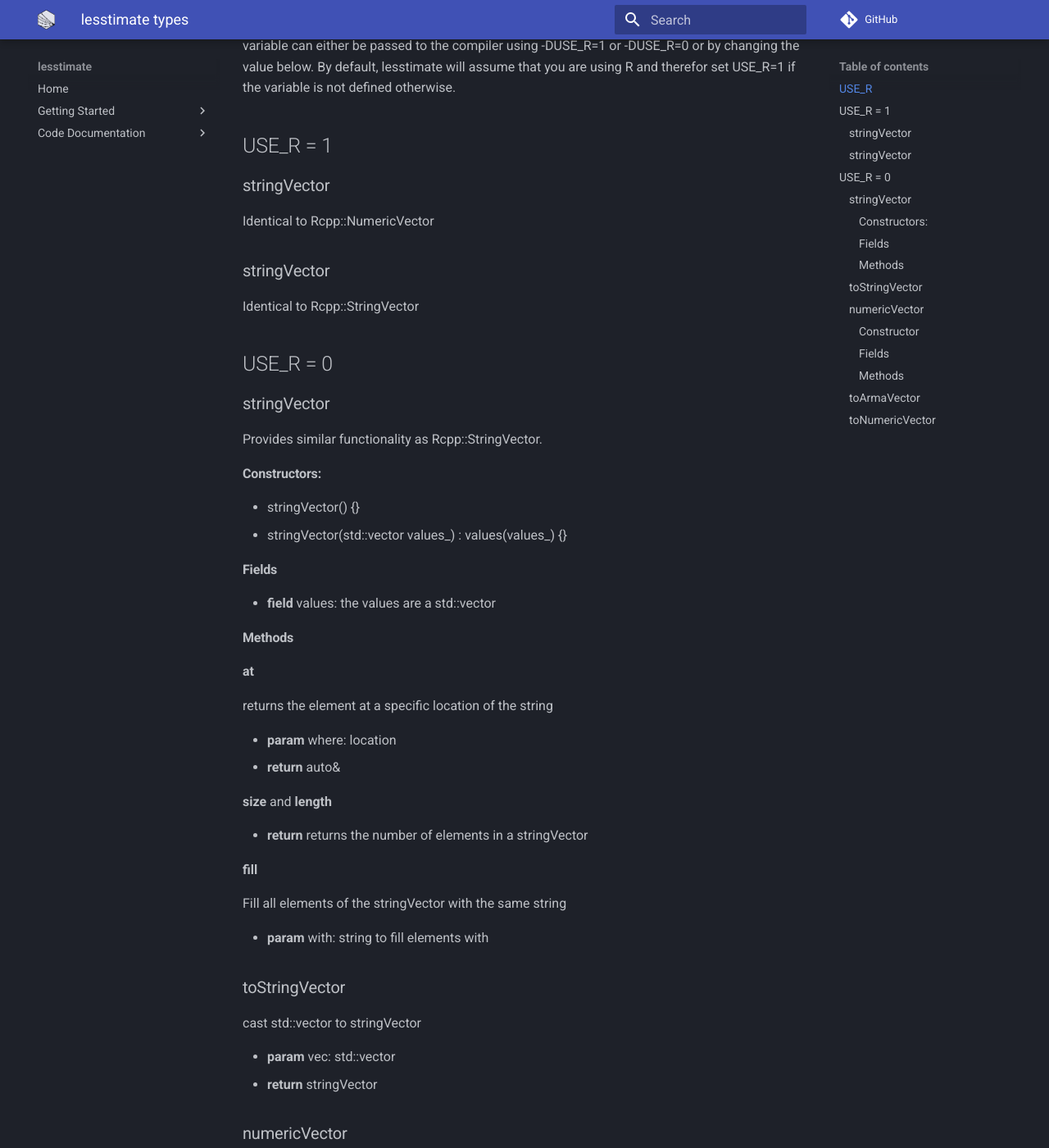
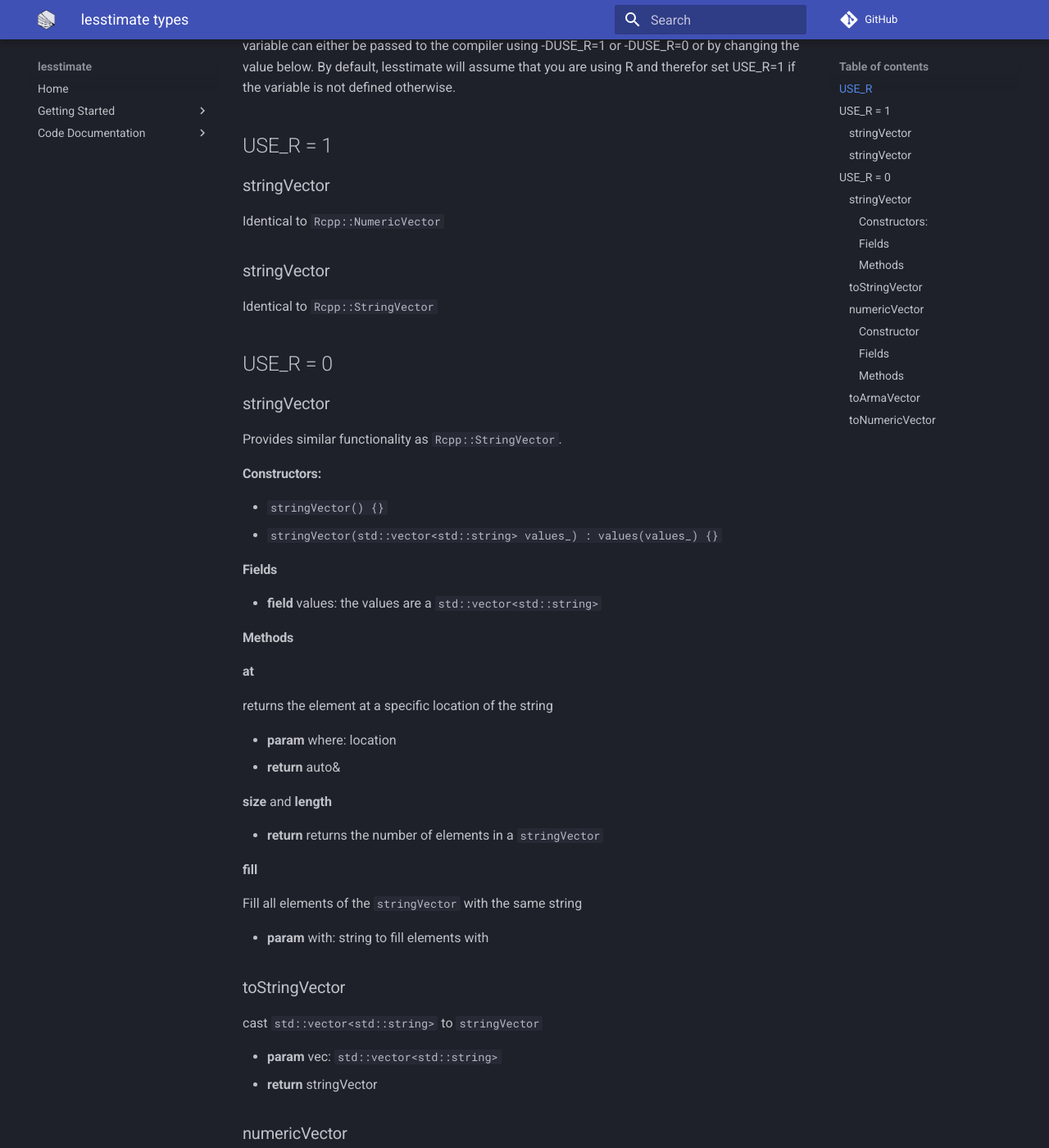
Before and after one commit to jhorzek/lesstimate, an MkDocs documentation site: the page built from docs/05-lesspar_types.md, in a window 1280 px wide and 1400 px high, scrolled down 213 px. Shown: the whole window at 82% size. Built offline with MkDocs 1.6.1 and Material for MkDocs 9.7.7, drawn with Linux system fonts in a browser that asks for light colours; comment, search, counter and statistics services are not loaded; some of the changed text lies outside the part shown.

Commit message:
adapt examples from doc

```diff
--- a/docs/05-lesspar_types.md
+++ b/docs/05-lesspar_types.md
@@ -13,26 +13,26 @@ if the variable is not defined otherwise.
 
 ### stringVector
 
-Identical to Rcpp::NumericVector
+Identical to `Rcpp::NumericVector`
 
 ### stringVector
 
-Identical to Rcpp::StringVector
+Identical to `Rcpp::StringVector`
 
 ## USE_R = 0
 
 ### stringVector
 
-Provides similar functionality as Rcpp::StringVector.
+Provides similar functionality as `Rcpp::StringVector`.
 
 #### Constructors:
 
-- stringVector() {}
-- stringVector(std::vector<std::string> values_) : values(values_) {}
+- `stringVector() {}`
+- `stringVector(std::vector<std::string> values_) : values(values_) {}`
 
 #### Fields
 
-- **field** values: the values are a std::vector<std::string>
+- **field** values: the values are a `std::vector<std::string>`
 
 #### Methods
 
@@ -45,19 +45,19 @@ returns the element at a specific location of the string
 
 **size** and **length**
 
-- **return** returns the number of elements in a stringVector
+- **return** returns the number of elements in a `stringVector`
 
 **fill**
 
-Fill all elements of the stringVector with the same string
+Fill all elements of the `stringVector` with the same string
 
 - **param** with: string to fill elements with
 
 ### toStringVector
 
-cast std::vector<std::string> to stringVector
+cast `std::vector<std::string>` to `stringVector`
 
-- **param** vec: std::vector<std::string>
+- **param** vec: `std::vector<std::string>`
 - **return** stringVector
 
 ### numericVector
@@ -66,14 +66,14 @@ numericVector provides functionality similar to Rcpp::NumericVector
 
 #### Constructor
 
-- numericVector()
-- numericVector(int n_elem)
-- numericVector(arma::rowvec vec)
-- numericVector(arma::rowvec vec, std::vector<std::string> labels)
+- `numericVector()`
+- `numericVector(int n_elem)`
+- `numericVector(arma::rowvec vec)`
+- `numericVector(arma::rowvec vec, std::vector<std::string> labels)`
 
 #### Fields
 
-- **field** values: arma::rowvec
+- **field** values: `arma::rowvec`
 - **field** labels: labels for parameters
 
 #### Methods
@@ -83,7 +83,7 @@ numericVector provides functionality similar to Rcpp::NumericVector
 returns the element at a specific location of the string
 
 - **param** where: location
-- **return** auto&
+- **return** `auto&`
 
 **()**
 
@@ -101,20 +101,20 @@ Fill all elements of the stringVector with the same string
 
 **names**
 
-access the names of the numericVector elements
+access the names of the `numericVector` elements
 
-- **return** stringVector&
+- **return** `stringVector&`
 
 ### toArmaVector
 
-Cast numericVector to arma::rowvec
+Cast `numericVector` to `arma::rowvec`
 
-- **param** numVec: numericVector
-- **return** arma::rowvec
+- **param** numVec: `numericVector`
+- **return** `arma::rowvec`
 
 ### toNumericVector
 
-Cast arma::rowvec to numericVector
+Cast `arma::rowvec` to `numericVector`
 
-- **param** vec: arma::rowvec
-- **return** numericVector
+- **param** vec: `arma::rowvec`
+- **return** `numericVector`
```
Also changed, not shown: docs/02-getting-started.md (+1 -1 lines), 1 other file.
